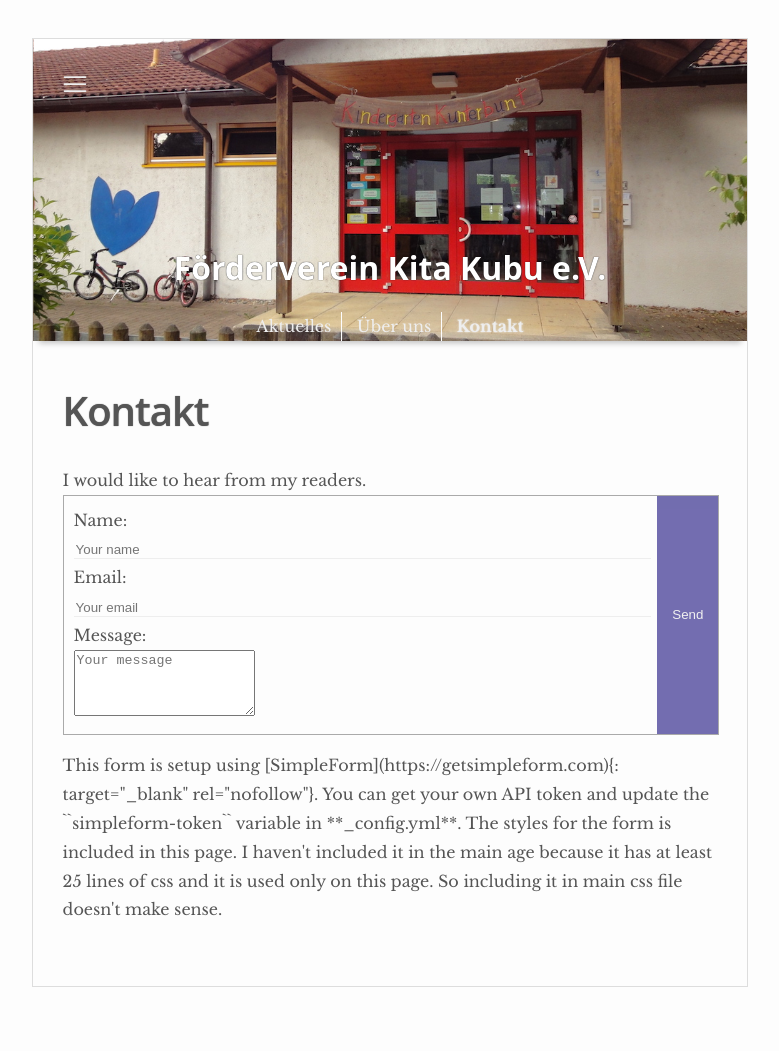
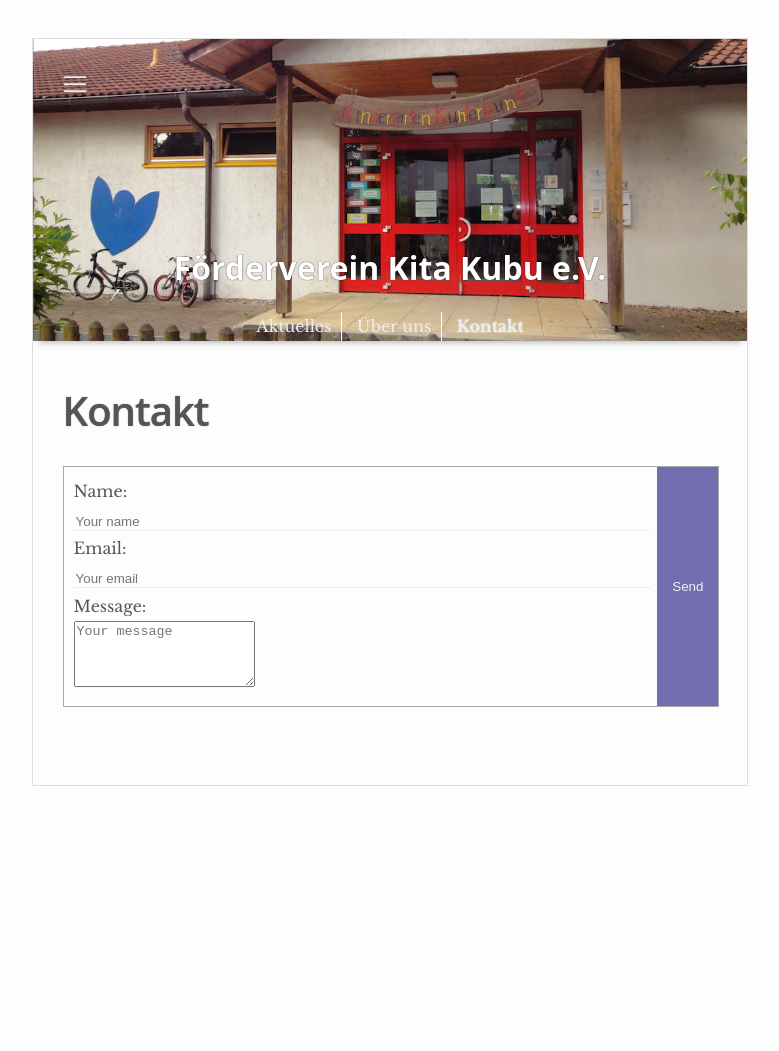
Before and after one commit to fv-kubu/fv-kubu, a Jekyll site: the page built from _pages/kontakt.html, in a window 1280 px wide. Shown: the whole page, without its empty margins (250-1029 px from the left). Built offline with Jekyll 4.4.1, drawn with Linux system fonts in a browser that asks for light colours; after the commit the page ends 900 px from its top, so only the background shows below that.

Commit message:
Update kontakt.html

```diff
--- a/_pages/kontakt.html
+++ b/_pages/kontakt.html
@@ -5,7 +5,6 @@
 show-in-menu: yes
 active: active
 ---
-I would like to hear from my readers.
 
 <form id="contact-form" class="form" action="https://getsimpleform.com/messages?form_api_token={{site.simpleform-token}}" method="POST" enctype="multipart/form-data">
         <ul class="contact-ul">
@@ -27,11 +26,6 @@
         <input type="hidden" name='redirect_to' value="{{site.redirect-to}}" />
 
 </form>
-
-This form is setup using [SimpleForm](https://getsimpleform.com){: target="_blank" rel="nofollow"}. You can get your own API token and update the ``simpleform-token`` variable in **_config.yml**.
-
-
-The styles for the form is included in this page. I haven't included it in the main age because it has at least 25 lines of css and it is used only on this page. So including it in main css file doesn't make sense.
 
 <style>
 form {
```
